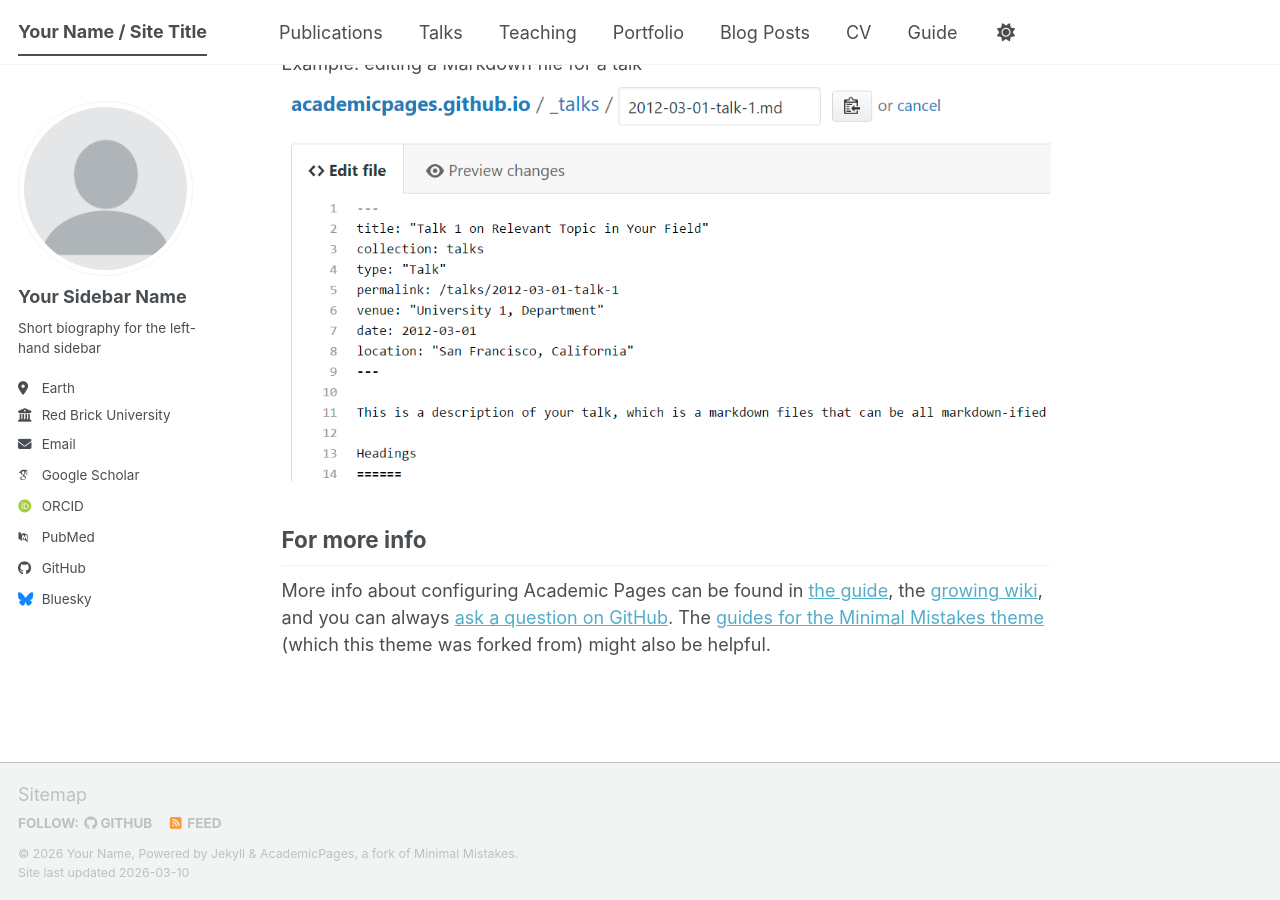
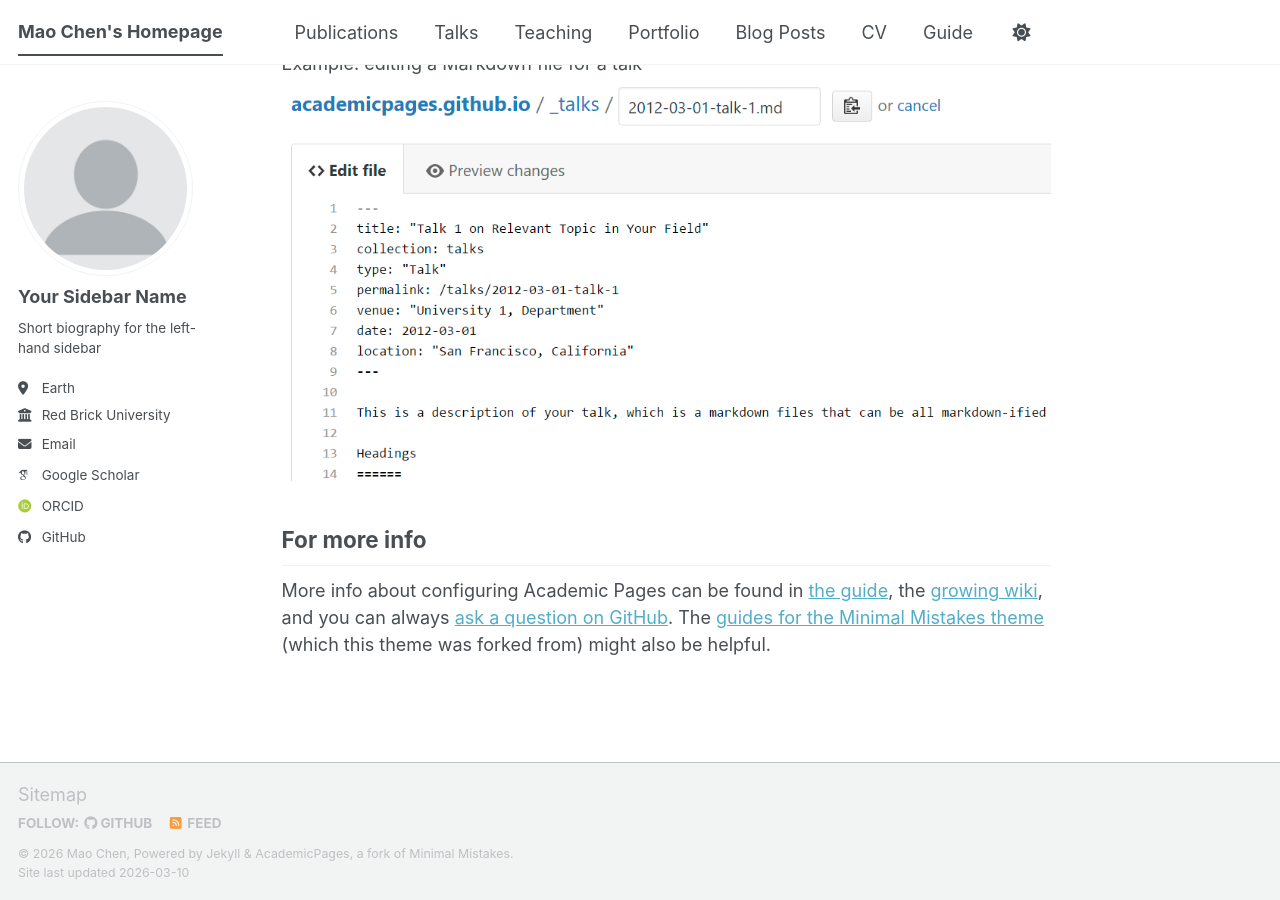
Before and after one commit to maochen-casia/maochen-casia.github.io, a Jekyll site: the page built from _pages/about.md, in a window 1280 px wide and 900 px high, scrolled down 2720 px. Built offline with Jekyll 4.4.1, drawn with Linux system fonts in a browser that asks for light colours; some web fonts are replaced; a script bundle is joined from its source files by our own code; library files that are not in the unit come from our copies.

Commit message:
Update personal information in _config.yml

```diff
--- a/_config.yml
+++ b/_config.yml
@@ -9,14 +9,14 @@
 # Basic Site Settings
 locale                   : "en-US"
 site_theme               : "default" # The available themes options are "default", "air", "sunrise", "mint", "dirt" and "contrast"
-title                    : "Your Name / Site Title"
+title                    : "Mao Chen's Homepage"
 title_separator          : "-"
-name                     : &name "Your Name"
-description              : &description "Your Name's academic portfolio"   # Update this with a general description of your site, this is the default if not overridden by a page
-url                      : https://academicpages.github.io # The base hostname & protocol for your site e.g. "https://[your GitHub username].github.io",
+name                     : &name "Mao Chen"
+description              : &description "Mao Chen's academic portfolio"   # Update this with a general description of your site, this is the default if not overridden by a page
+url                      : https://maochen-casia.github.io # The base hostname & protocol for your site e.g. "https://[your GitHub username].github.io",
                                                            # or if you already have some other page hosted on Github then use "https://[your GitHub username].github.io/[Your Repo Name]"
 baseurl                  : "" # the subpath of your site, e.g. "/blog"
-repository               : "academicpages/academicpages.github.io"
+repository               : "maochen-casia/maochen-casia.github.io"
 
 # Site Author - The following control what appear as part of the author content on the side bar.
 #               If a field is blank the icon and link will not appear, otherwise it will be shown.
@@ -35,13 +35,13 @@ author:
   # Academic websites
   academia         : # URL
   arxiv            : # URL - Update with the correct link to your profile
-  googlescholar    : "https://scholar.google.com/citations?user=PS_CX0AAAAAJ"
+  googlescholar    : "https://scholar.google.com/citations?user=pOzUtTsAAAAJ&hl=en"
   inspire-hep      : # URL
   impactstory      : # URL
-  orcid            : "https://orcid.org/yourorcidurl"
+  orcid            : "https://orcid.org/0000-0002-4378-6731"
   semantic         : # URL
   ssrn             : # URL
-  pubmed           : "https://www.ncbi.nlm.nih.gov/pubmed/?term=john+snow"
+  pubmed           : # URL
   researchgate     : # URL
   scopus           : # URL
   zotero           : # URL
@@ -51,13 +51,13 @@ author:
   bitbucket        : # Username - Update with your username on the site
   codepen          : # Username
   dribbble         : # Username
-  github           : "academicpages"
+  github           : "maochen-casia"
   kaggle           : # Username
   stackoverflow    : # User number or user number and name (i.e., use "1" or "1/jeff-atwood")
 
   # Social media
   artstation       : # Username
-  bluesky          : "bsky.app" # Replace this with you Bluesky username
+  bluesky          : # Username
   facebook         : # Username
   flickr           : # Username
   foursquare       : # Username
```
